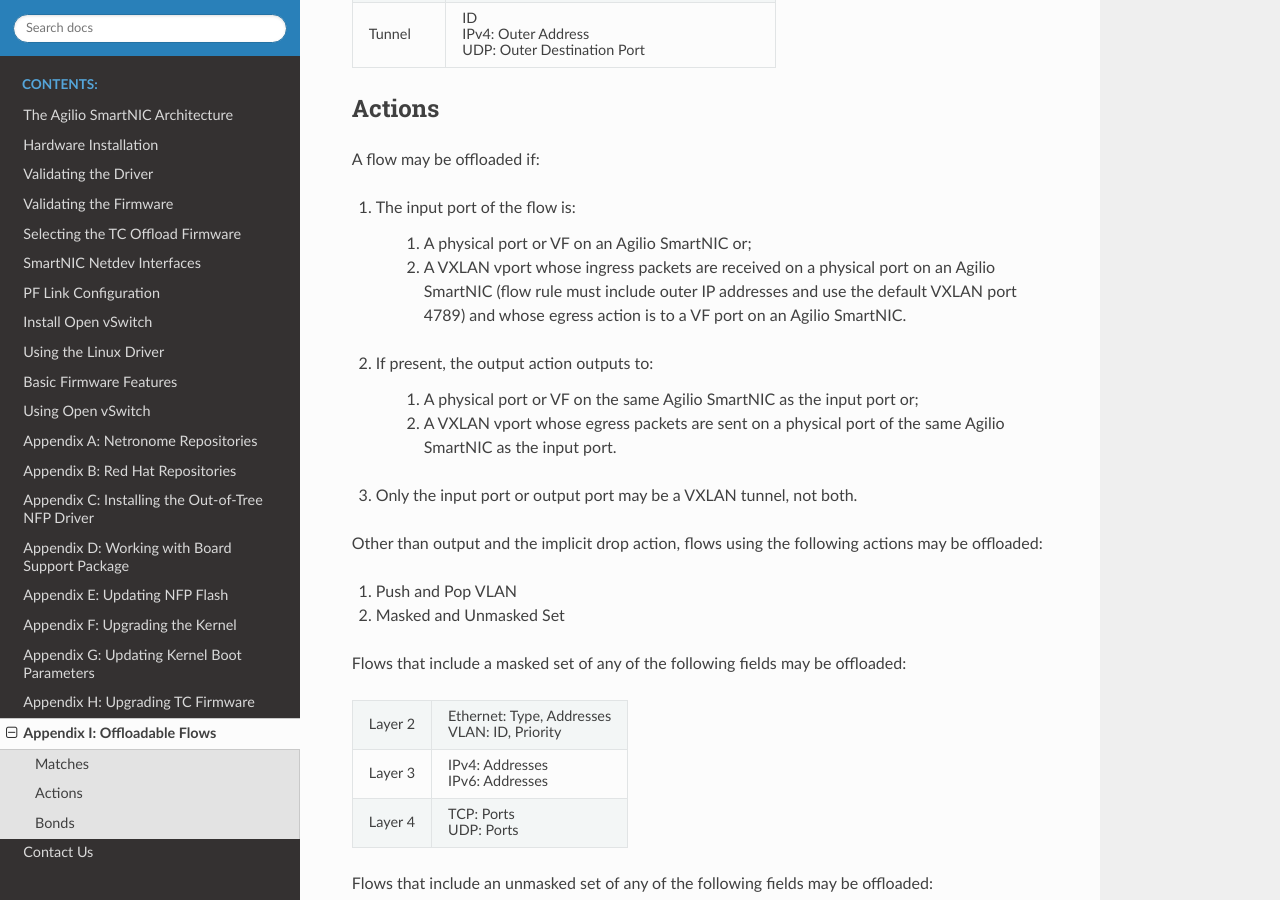
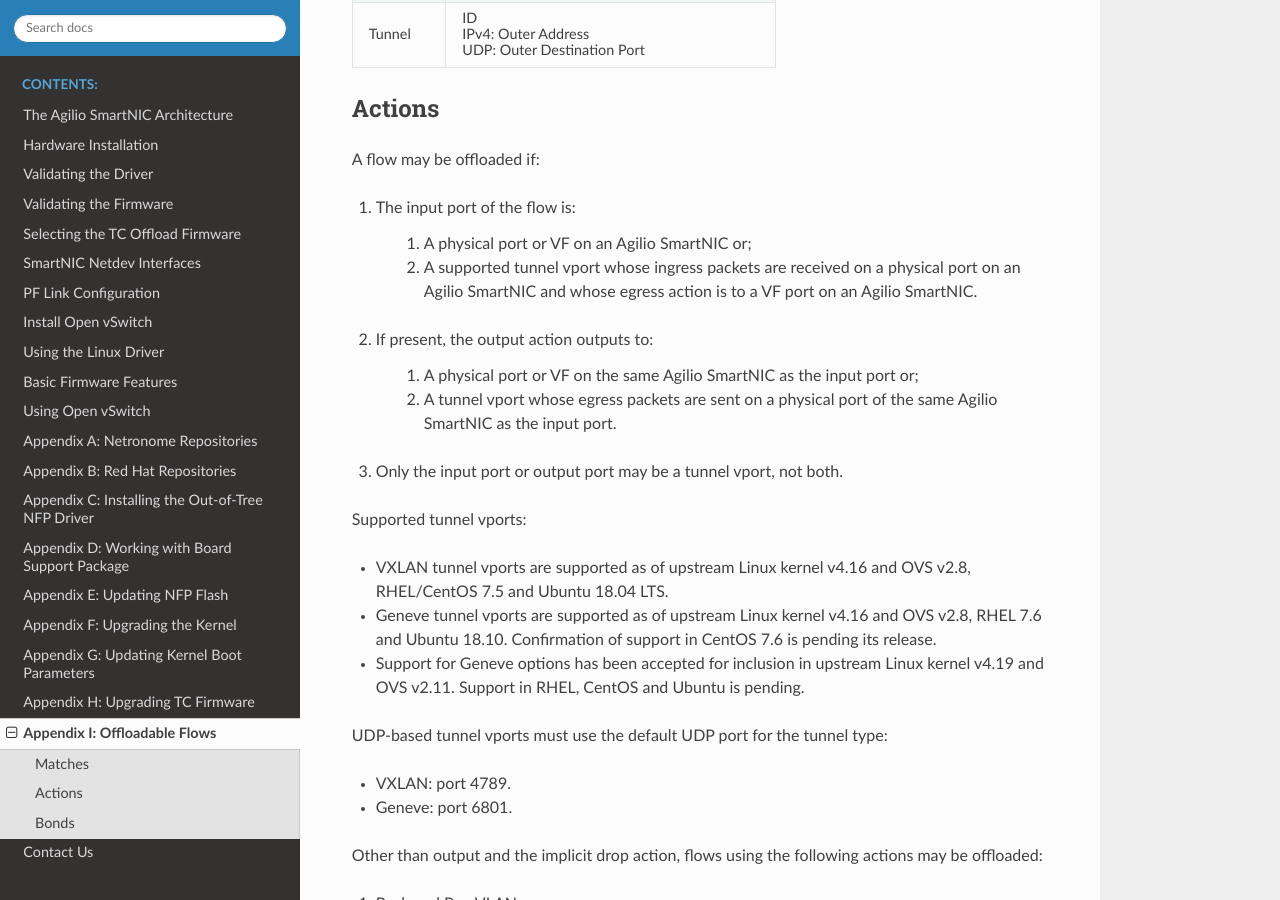
Before and after one commit to macris-xiao/disa-user-guide, a Sphinx documentation site: the page built from doc/0I_Offloadable_flows.rst, in a window 1280 px wide and 900 px high, scrolled down 523 px. Built offline with Sphinx 7.4.7 and the Read the Docs theme 2.0.0, drawn with Linux system fonts in a browser that asks for light colours; formulas are drawn with MathJax 3.

Commit message:
Document Geneve support
Rework documentation of supported tunnels to cover Geneve
and the minimum software versions for VXLAN and Geneve.

Change-Id: I18db917fa712146786f0e068cf2ca9ba34c18f4c

```diff
--- a/doc/0I_Offloadable_flows.rst
+++ b/doc/0I_Offloadable_flows.rst
@@ -43,18 +43,35 @@
 #. The input port of the flow is:
 
     #. A physical port or VF on an Agilio SmartNIC or;
-    #. A VXLAN vport whose ingress packets are received on a physical port
-       on an Agilio SmartNIC (flow rule must include outer IP addresses
-       and use the default VXLAN port 4789) and whose egress action is to a
-       VF port on an Agilio SmartNIC.
+    #. A supported tunnel vport whose ingress packets are received on a
+       physical port on an Agilio SmartNIC and whose egress action is to a VF
+       port on an Agilio SmartNIC.
 
 #. If present, the output action outputs to:
 
     #. A physical port or VF on the same Agilio SmartNIC as the input port or;
-    #. A VXLAN vport whose egress packets are sent on a physical port
-       of the same Agilio SmartNIC as the input port.
+    #. A tunnel vport whose egress packets are sent on a physical port of the
+       same Agilio SmartNIC as the input port.
 
-#. Only the input port or output port may be a VXLAN tunnel, not both.
+#. Only the input port or output port may be a tunnel vport, not both.
+
+Supported tunnel vports:
+
+- VXLAN tunnel vports are supported as of upstream Linux kernel v4.16 and
+  OVS v2.8, RHEL/CentOS 7.5 and Ubuntu 18.04 LTS.
+
+- Geneve tunnel vports are supported as of upstream Linux kernel v4.16
+  and OVS v2.8, RHEL 7.6 and Ubuntu 18.10. Confirmation of support in
+  CentOS 7.6 is pending its release.
+
+- Support for Geneve options has been accepted for inclusion in upstream
+  Linux kernel v4.19 and OVS v2.11. Support in RHEL, CentOS and Ubuntu is
+  pending.
+
+UDP-based tunnel vports must use the default UDP port for the tunnel type:
+
+- VXLAN: port 4789.
+- Geneve: port 6801.
 
 Other than output and the implicit drop action, flows using the following
 actions may be offloaded:
--- a/doc/spelling_wordlist.txt
+++ b/doc/spelling_wordlist.txt
@@ -8,6 +7,7 @@
 Frag
 GPG
 GbE
+Geneve
 IPv
 Metadata
 Netdev
@@ -16,10 +16,12 @@
 Reconfiguring
 SLB
 SmartNIC
+UDP
 Ubuntu
 Upstreamed
 Userspace
 autostart
+br
 checksum
 chipset
 config
@@ -56,3 +58,4 @@
 userspace
 vSwitch
 vport
+vports
```
Also changed, not shown: other parts of doc/spelling_wordlist.txt (+0 -1 lines).
